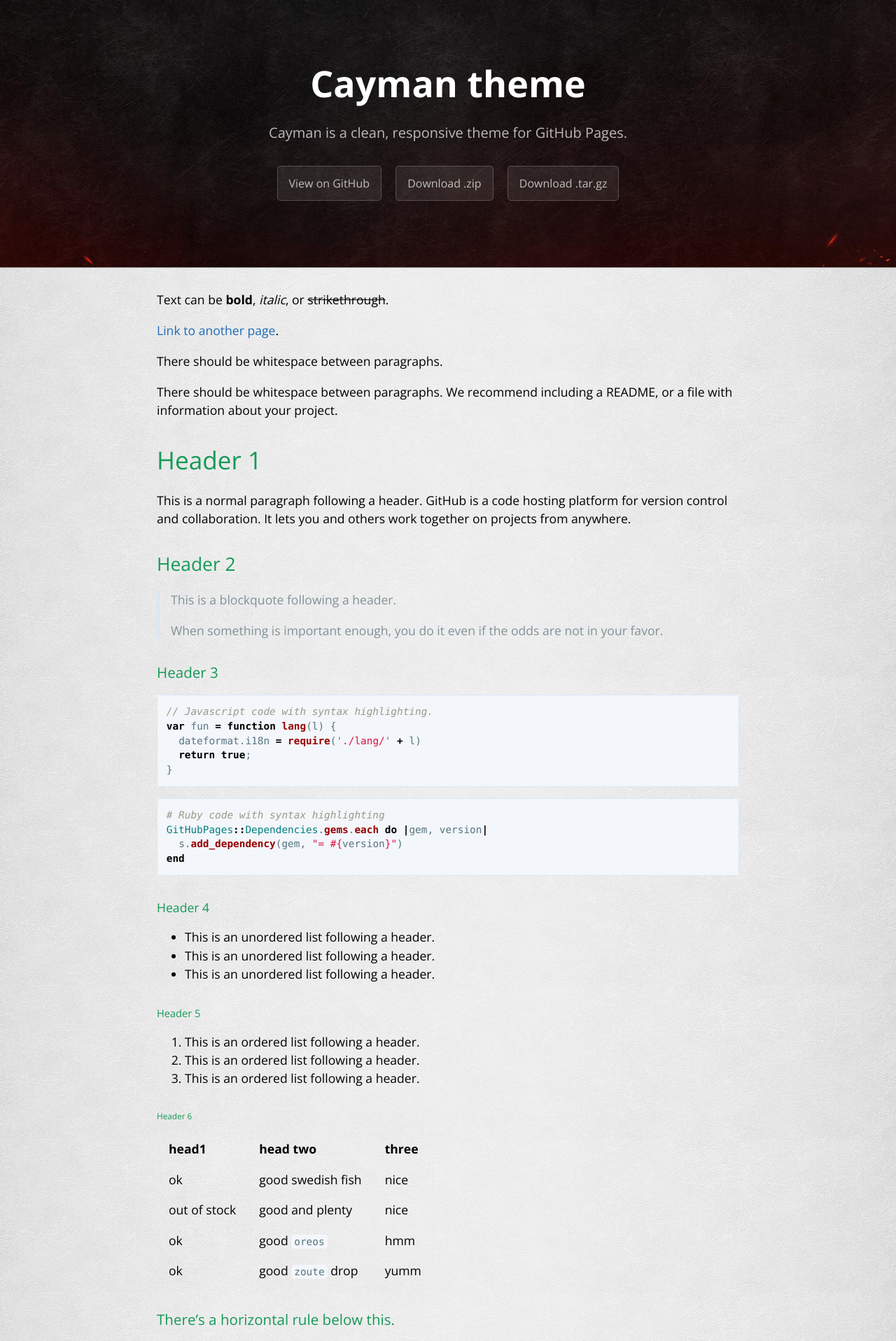
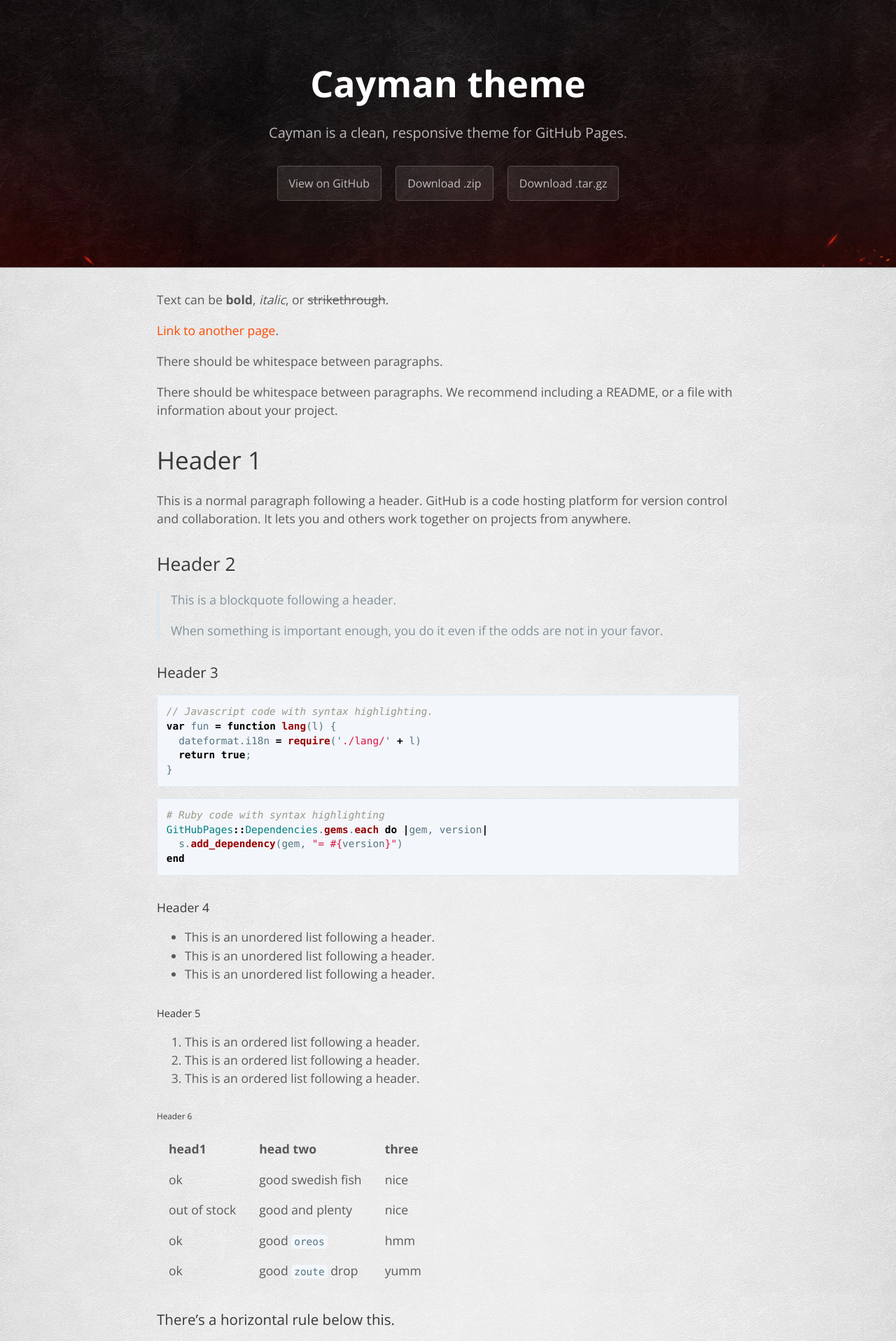
Before and after one commit to tankigdn/tankigdn.github.io, a Jekyll site: the page built from index.md, in a window 1280 px wide. Shown: the top 1917 px of the page at 70% size. Built offline with Jekyll 4.4.1, drawn with Linux system fonts in a browser that asks for light colours.

Commit message:
Update style.css

```diff
--- a/assets/css/style.css
+++ b/assets/css/style.css
@@ -400,6 +400,7 @@ th {
 body {
     padding: 0;
     margin: 0;
+	color: #595959;
     font-family: "Open Sans", "Helvetica Neue", Helvetica, Arial, sans-serif;
     font-size: 16px;
     line-height: 1.5;
@@ -422,7 +423,7 @@ body {
     outline: thick solid #e19447;
 }
 a {
-    color: #1e6bb8;
+    color: #fe4800;
     text-decoration: none;
 }
 a:hover {
@@ -581,7 +582,7 @@ a:hover {
     margin-top: 2rem;
     margin-bottom: 1rem;
     font-weight: normal;
-    color: #159957;
+    color: #383838;
 }
 .main-content p {
     margin-bottom: 1em;
```
